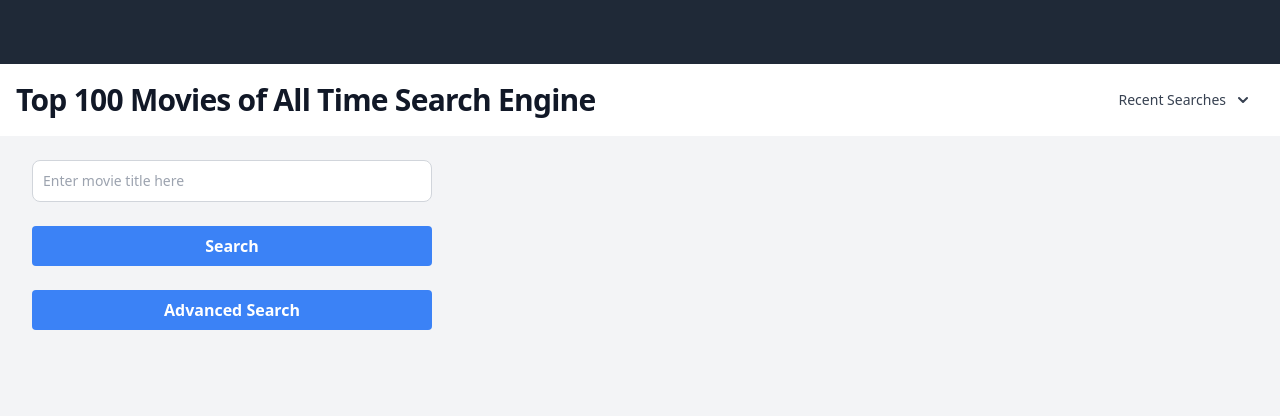
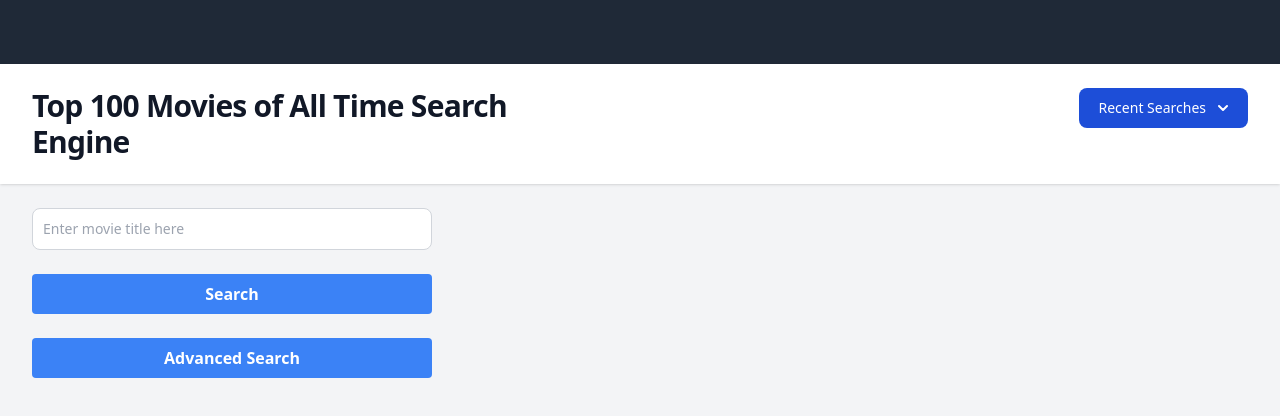
Before and after one commit to lowerym/movie-search-engine, a website: page index.html in a window 1280 px wide. Drawn offline with nearby package versions, Linux system fonts and the light colour scheme.

Commit message:
Updated index page

```diff
--- a/index.html
+++ b/index.html
@@ -5,43 +5,31 @@
   <meta name="viewport" content="width=device-width, initial-scale=1.0">
   <!-- Include the Tailwind JS file -->
   <script src="https://cdn.tailwindcss.com"></script>
-  <link href="/assets/css/style.css" rel="stylesheet">
+  <link href="assets/css/style.css" rel="stylesheet">
   <title>Top 100 Movies of All Time Search Engine</title>
 </head>
 <body class="h-full">
   <div class="min-h-full">
-    <header class="bg-gray-800">
+    <nav class="bg-gray-800">
       <div class="mx-auto max-w-7xl px-4 sm:px-6 lg:px-8">
         <div class="flex h-16 items-center justify-between">
         </div>
       </div>
-    </header>
-    <nav class="bg-white border-gray-200">
-      <div class="max-w-screen-xl flex flex-wrap items-center justify-between mx-auto px-4 py-2.5">
+    </nav>
+
+    <header class="bg-white shadow columns-2">
+      <div class="mx-auto max-w-7xl px-4 py-6 sm:px-6 lg:px-8 float-left">
         <h1 class="text-3xl font-bold tracking-tight text-gray-900">Top 100 Movies of All Time Search Engine</h1>
-        <button data-collapse-toggle="navbar-dropdown" type="button" class="inline-flex items-center p-2 ms-3 w-10 h-10 justify-center text-sm text-gray-500 rounded-lg md:hidden hover:bg-gray-100 focus:outline-none focus:ring-2 focus:ring-gray-200 dark:text-gray-400 dark:hover:bg-gray-700 dark:focus:ring-gray-600" aria-controls="navbar-dropdown" aria-expanded="false">
-          <span class="sr-only">Open main menu</span>
-          <svg class="w-5 h-5" aria-hidden="true" xmlns="http://www.w3.org/2000/svg" fill="none" viewBox="0 0 17 14">
-            <path stroke="currentColor" stroke-linecap="round" stroke-linejoin="round" stroke-width="2" d="M1 1h15M1 7h15M1 13h15"/>
-          </svg>
+      </div>
+      <div class="mx-auto max-w-7xl px-4 py-6 sm:px-6 lg:px-8 float-right">
+        <button id="recentMoviesButton" data-dropdown-toggle="dropdown" class="text-white bg-blue-700 hover:bg-blue-800 focus:ring-4 focus:outline-none focus:ring-blue-300 font-medium rounded-lg text-sm px-5 py-2.5 text-center inline-flex items-center dark:bg-blue-600 dark:hover:bg-blue-700 dark:focus:ring-blue-800" type="button">Recent Searches <svg class="w-2.5 h-2.5 ms-3" aria-hidden="true" xmlns="http://www.w3.org/2000/svg" fill="none" viewBox="0 0 10 6">
+          <path stroke="currentColor" stroke-linecap="round" stroke-linejoin="round" stroke-width="2" d="m1 1 4 4 4-4"/></svg>
         </button>
-        <div class="hidden w-full md:block md:w-auto" id="navbar-dropdown">
-          <ul class="flex flex-col font-medium p-4 mt-4 border border-gray-100 rounded-lg bg-gray-50 md:flex-row md:mt-0 md:text-sm  md:border-0 md:bg-white dark:bg-gray-800 md:dark:bg-gray-900 dark:border-gray-700 md:space-x-8 md:rtl:space-x-reverse">
-            <li>
-                <button id="dropdownNavbarLink" data-dropdown-toggle="dropdownNavbar" class="flex items-center justify-between w-full py-2 px-3 text-gray-700 rounded hover:bg-gray-100 md:hover:bg-transparent md:border-0 md:hover:text-blue-700 md:p-0 md:w-auto dark:text-gray-400 dark:hover:text-white dark:focus:text-white dark:border-gray-700 dark:hover:bg-gray-700 md:dark:hover:bg-transparent">Recent Searches <svg class="w-2.5 h-2.5 ms-3" aria-hidden="true" xmlns="http://www.w3.org/2000/svg" fill="none" viewBox="0 0 10 6">
-                  <path stroke="currentColor" stroke-linecap="round" stroke-linejoin="round" stroke-width="2" d="m1 1 4 4 4-4"/>
-                  </svg>
-                </button>
-                <!-- Dropdown menu -->
-                <div id="dropdownNavbar" class="z-10 hidden font-normal bg-white divide-y divide-gray-100 rounded-lg shadow w-44 dark:bg-gray-700 dark:divide-gray-600 absolute">
-                    <ul class="py-2 text-sm text-gray-700 dark:text-gray-200" aria-labelledby="dropdownLargeButton" id="recentMovies">
-                    </ul>
-                </div>
-            </li>
-          </ul>
+        <!-- Dropdown menu -->
+        <div id="recentMovies" class="z-10 hidden bg-white rounded-lg shadow w-44 dark:bg-gray-700 absolute">
         </div>
       </div>
-    </nav>
+    </header>
     <main>
       <div class="mx-auto max-w-7xl py-6 sm:px-6 lg:px-8 grid grid-cols-3 gap-2">
         <div>
@@ -82,6 +70,6 @@
       </div>
     </main>
   </div>
-<script src="/assets/js/script.js"></script>
+<script src="assets/js/script.js"></script>
 </body>
 </html>
```
